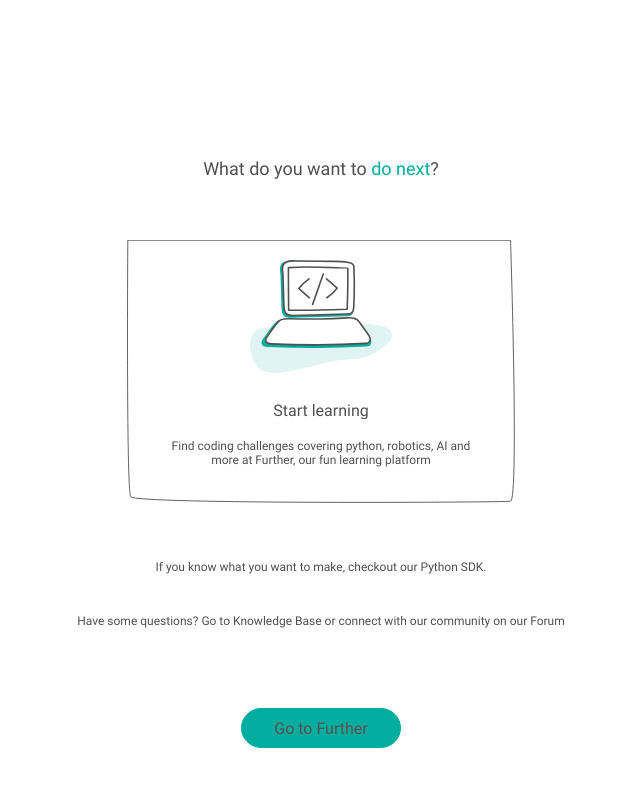
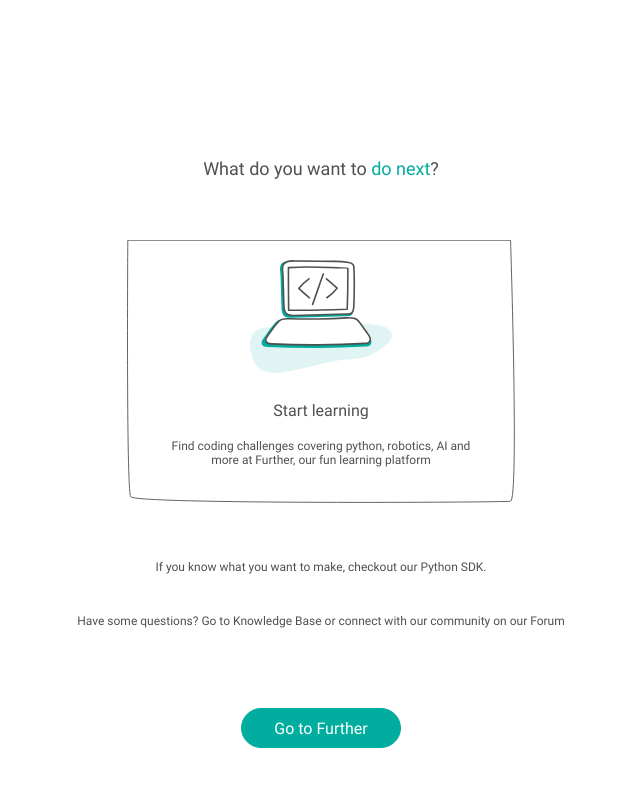
Before and after one commit to pi-top/pi-topOS-Web-Portal, a React (Create React App) app in the folder src/frontend/: page /tour/links in a window 1280 px wide. In both pictures the pointer is over the button "Go to Further". Shown: the top 786 px of the page, without its empty margins (319-959 px from the left). Built offline with nearby package versions, Linux system fonts and the light colour scheme; no server answers; a web font is replaced by a local one; what country-list, locale-code would draw is missing.

Commit message:
Update button styling on hover

```diff
--- a/src/frontend/src/pages/linksPage/LinksPage.module.css
+++ b/src/frontend/src/pages/linksPage/LinksPage.module.css
@@ -38,3 +38,8 @@
   color: var(--green);
   background-color: var(--white);
 }
+
+.furtherButton:hover:enabled {
+  color: var(--white);
+  background-color: var(--green);
+}
```
